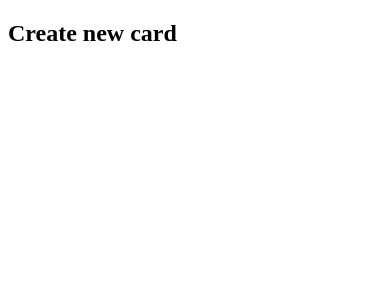
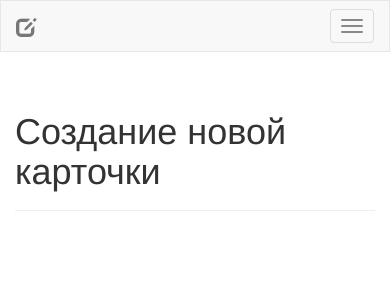
Before and after one commit to yulia-sa/cards_flask, a Flask app: page /new/ in a window 390 px wide. Shown: the top 300 px of the page. Run offline with Flask 2, Linux system fonts and the light colour scheme; some libraries are stand-ins or nearby versions.

Commit message:
refactoring

```diff
--- a/server.py
+++ b/server.py
@@ -5,22 +5,28 @@ my_flask_app = Flask(__name__)
 
 @my_flask_app.route('/')
 def index():
-    return render_template('index.html')
+    return render_template('index.html', title="Карточки для изучения иностранного языка")
 
 
 @my_flask_app.route('/new/')
 def all_news():
-    return render_template('new_card.html')
+    return render_template('new_card.html', title="Создание новой карточки",
+        nav_link_1="/cards/", nav_link_2="/training/",
+        nav_link_1_name="Все карточки", nav_link_2_name="Тренировка")
 
 
 @my_flask_app.route('/cards/')
 def all_cards():
-    return render_template('all_cards.html')
+    return render_template('all_cards.html', title="Все карточки",
+        nav_link_1="/new/", nav_link_2="/training/",
+        nav_link_1_name="Создание новой карточки", nav_link_2_name="Тренировка")
 
 
 @my_flask_app.route('/training/')
 def training():
-    return render_template('training.html')
+    return render_template('training.html', title="Тренировка",
+        nav_link_1="/new/", nav_link_2="/cards/",
+        nav_link_1_name="Создание новой карточки", nav_link_2_name="Все карточки")
 
 
 if __name__ == "__main__":
--- a/static/css/main.css
+++ b/static/css/main.css
@@ -3,6 +3,7 @@
 }
 .navbar-link {
     font-size: 16px;
+    font-family: helvetica;
 }
 .btn.btn-default.btn-lg {
     width: 80%;
--- /dev/null
+++ b/templates/navigation.html
@@ -0,0 +1,22 @@
+<nav class="navbar navbar-default">
+  <div class="container-fluid">
+    <!-- Brand and toggle get grouped for better mobile display -->
+    <div class="navbar-header">
+      <button type="button" class="navbar-toggle collapsed" data-toggle="collapse" data-target="#bs-example-navbar-collapse-1" aria-expanded="false">
+        <span class="sr-only">Toggle navigation</span>
+        <span class="icon-bar"></span>
+        <span class="icon-bar"></span>
+        <span class="icon-bar"></span>
+      </button>
+        <a class="navbar-brand" href="/"><span class="glyphicon glyphicon-edit" aria-hidden="true"></span></a>
+    </div>
+
+    <!-- Collect the nav links, forms, and other content for toggling -->
+    <div class="collapse navbar-collapse" id="bs-example-navbar-collapse-1">
+      <ul class="nav navbar-nav">
+        <li><a href={{ nav_link_1 }} class="navbar-link">{{ nav_link_1_name }}</a></li>
+        <li><a href={{ nav_link_2 }} class="navbar-link">{{ nav_link_2_name }}</a></li>
+      </ul>
+    </div><!-- /.navbar-collapse -->
+  </div><!-- /.container-fluid -->
+</nav>
--- a/templates/new_card.html
+++ b/templates/new_card.html
@@ -1,9 +1,28 @@
 <!DOCTYPE html>
-<html>
-<head>
-    <title>New card</title>
-</head>
-<body>
- <h2>Create new card</h2>
-</body>
+<html lang="en">
+  <head>
+    <meta charset="utf-8">
+    <meta http-equiv="X-UA-Compatible" content="IE=edge">
+    <meta name="viewport" content="width=device-width, initial-scale=1">
+    <title>{{ title }}</title>
+
+    <!-- Bootstrap -->
+    <link href="/static/css/bootstrap.min.css" rel="stylesheet">
+    <link href="/static/css/main.css" rel="stylesheet">
+
+  </head>
+  <body>
+    {% include "navigation.html" %}
+
+    <div class="container">
+        <div class="page-header">
+            <h1>{{ title }}</h1>
+            <!-- TODO: new card creation -->
+    </div>
+
+    <!-- jQuery (necessary for Bootstrap's JavaScript plugins) -->
+    <script src="https://ajax.googleapis.com/ajax/libs/jquery/1.12.4/jquery.min.js"></script>
+    <!-- Include all compiled plugins (below), or include individual files as needed -->
+    <script src="/static/js/bootstrap.min.js"></script>
+  </body>
 </html>
```
Also changed, not shown: templates/all_cards.html (+3 -23 lines), templates/index.html (+5 -28 lines), templates/main_menu.html (added, +13 -0 lines), templates/simple_navigation.html (added, +7 -0 lines), templates/training.html (+26 -7 lines).
